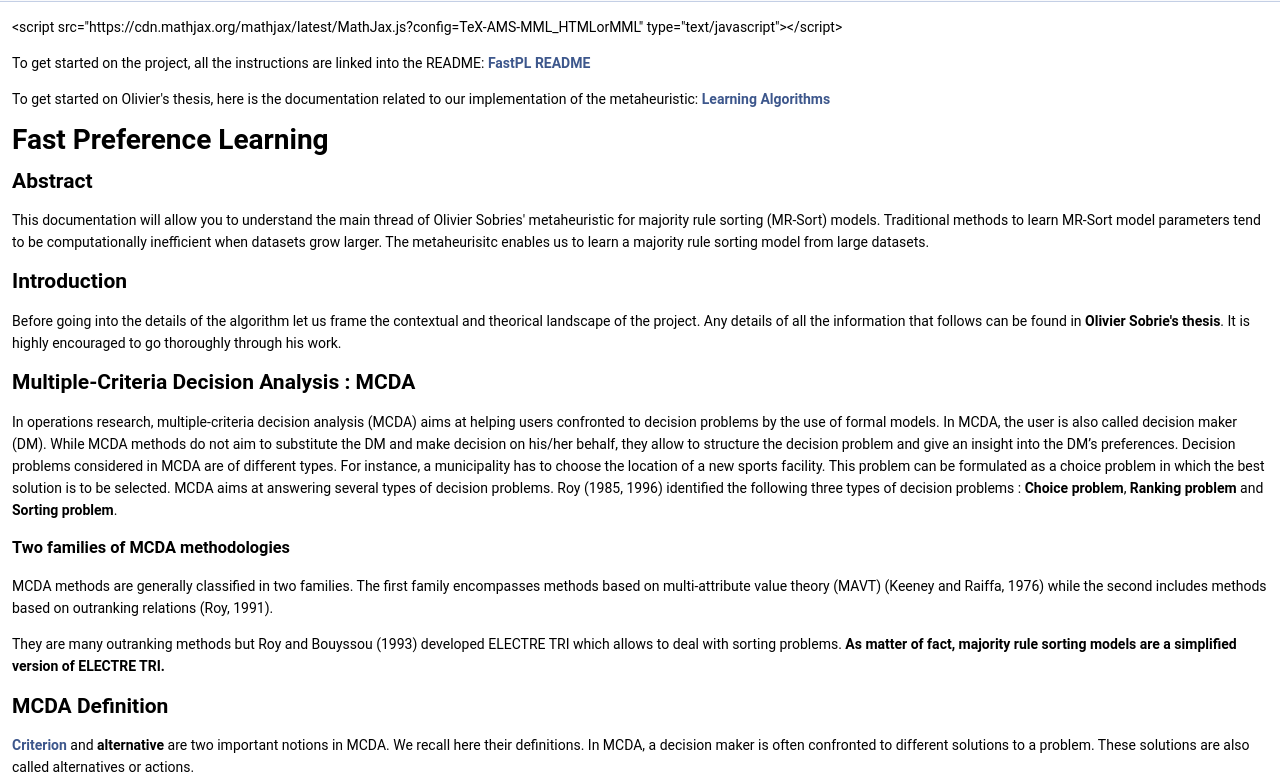
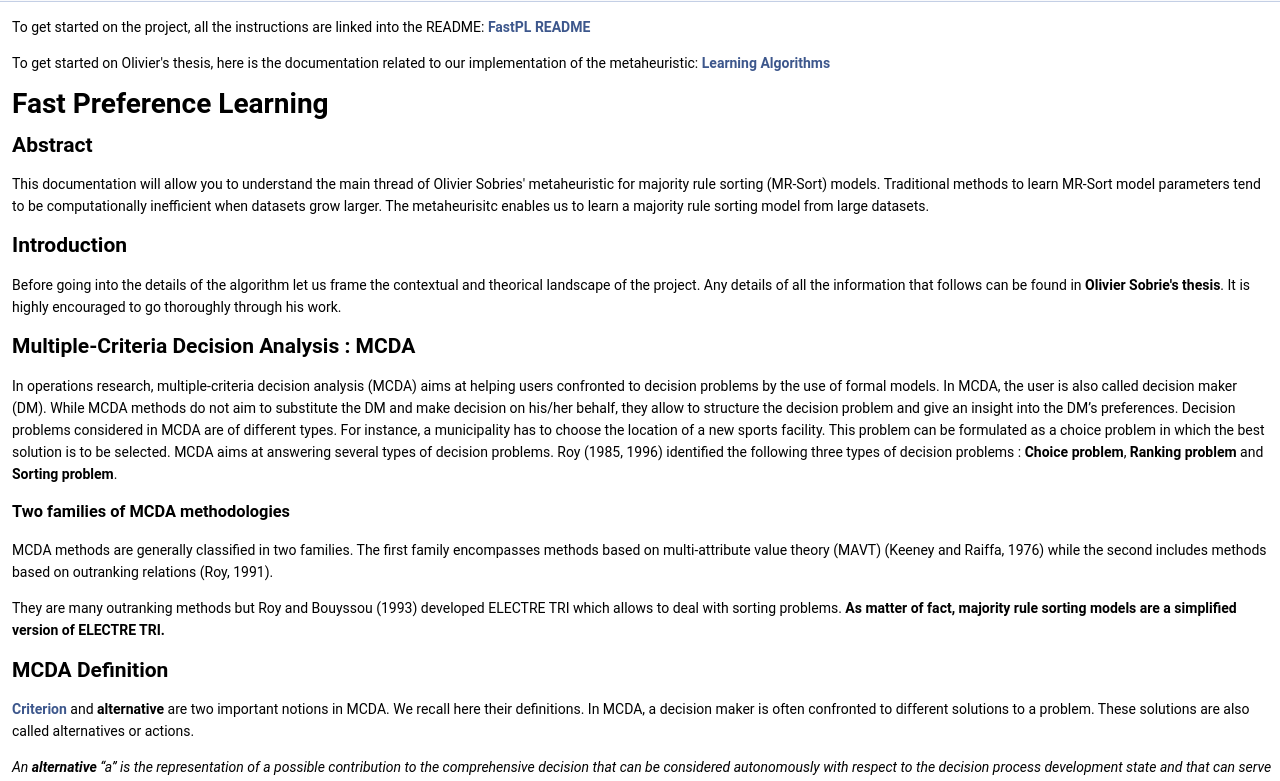
Before and after one commit to Mostah/fastPL, a plain HTML site: page index.html in a window 1280 px wide. Shown: the part 150-931 px from the top of the page. Drawn offline with nearby package versions, Linux system fonts and the light colour scheme; some packages are replaced by stand-ins of ours.

Commit message:
updated doc with the latest version of master

```diff
--- a/index.html
+++ b/index.html
@@ -72,8 +72,7 @@ $(function() {
 <div class="title">FastPL </div>  </div>
 </div><!--header-->
 <div class="contents">
-<div class="textblock"><p>&lt;script src="https://cdn.mathjax.org/mathjax/latest/MathJax.js?config=TeX-AMS-MML_HTMLorMML" type="text/javascript"&gt;&lt;/script&gt;</p>
-<p>To get started on the project, all the instructions are linked into the README: <a class="el" href="readme.html">FastPL README</a></p>
+<div class="textblock"><p>To get started on the project, all the instructions are linked into the README: <a class="el" href="readme.html">FastPL README</a></p>
 <p>To get started on Olivier's thesis, here is the documentation related to our implementation of the metaheuristic: <a class="el" href="learning_algorithms.html">Learning Algorithms</a></p>
 <h1><a class="anchor" id="autotoc_md41"></a>
 Fast Preference Learning</h1>
```
